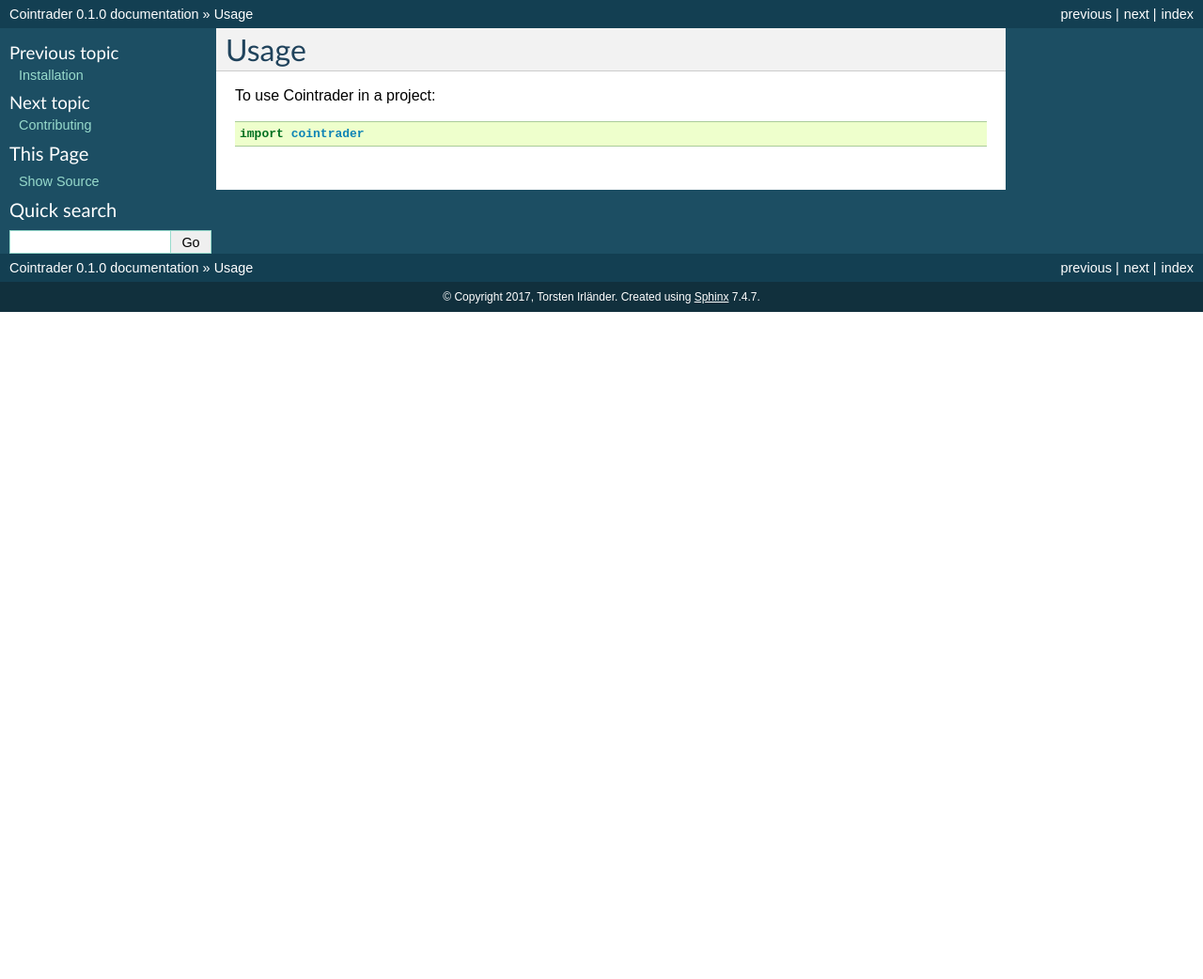
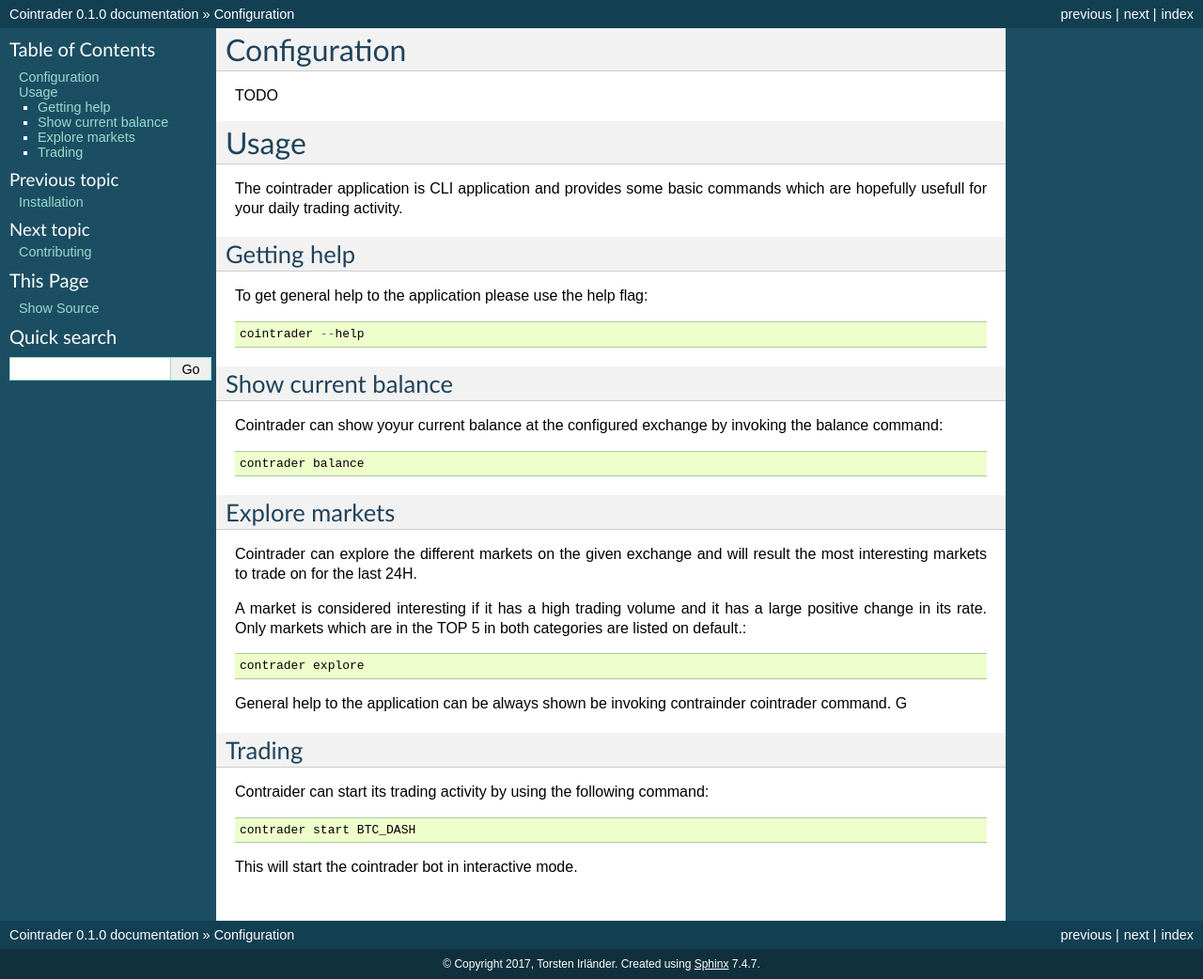
Before and after one commit to toirl/cointrader, a Sphinx documentation site: the page built from docs/usage.rst, in a window 1280 px wide. Shown: the whole page at 94% size. Built offline with Sphinx 7.4.7, drawn with Linux system fonts in a browser that asks for light colours; pages that are not in the unit, such as notebooks, are missing from menus; before the commit the page ends 900 px from its top, so only the background shows below that.

Commit message:
Added documentation.

```diff
--- a/docs/usage.rst
+++ b/docs/usage.rst
@@ -1,7 +1,46 @@
+=============
+Configuration
+=============
+TODO
+
 =====
 Usage
 =====
+The cointrader application is CLI application and provides some basic commands
+which are hopefully usefull for your daily trading activity.
 
-To use Cointrader in a project::
+Getting help
+------------
+To get general help to the application please use the help flag::
 
-    import cointrader
+        cointrader --help
+
+Show current balance
+--------------------
+Cointrader can show yoyur current balance at the configured exchange by
+invoking the balance command::
+
+        contrader balance
+
+Explore markets
+---------------
+Cointrader can explore the different markets on the given exchange and will
+result the most interesting markets to trade on for the last 24H.
+
+A market is considered interesting if it has a high trading volume and it has
+a large positive change in its rate. Only markets which are in the TOP 5 in
+both categories are listed on default.::
+
+        contrader explore
+
+General help to the application can be always shown be invoking contrainder
+cointrader command.
+G
+
+Trading
+-------
+Contraider can start its trading activity by using the following command::
+
+        contrader start BTC_DASH
+
+This will start the cointrader bot in interactive mode.
```
Also changed, not shown: docs/cointrader.exchanges.rst (added, +22 -0 lines), docs/cointrader.rst (added, +70 -0 lines), docs/cointrader.strategies.rst (added, +22 -0 lines), docs/modules.rst (added, +7 -0 lines).
